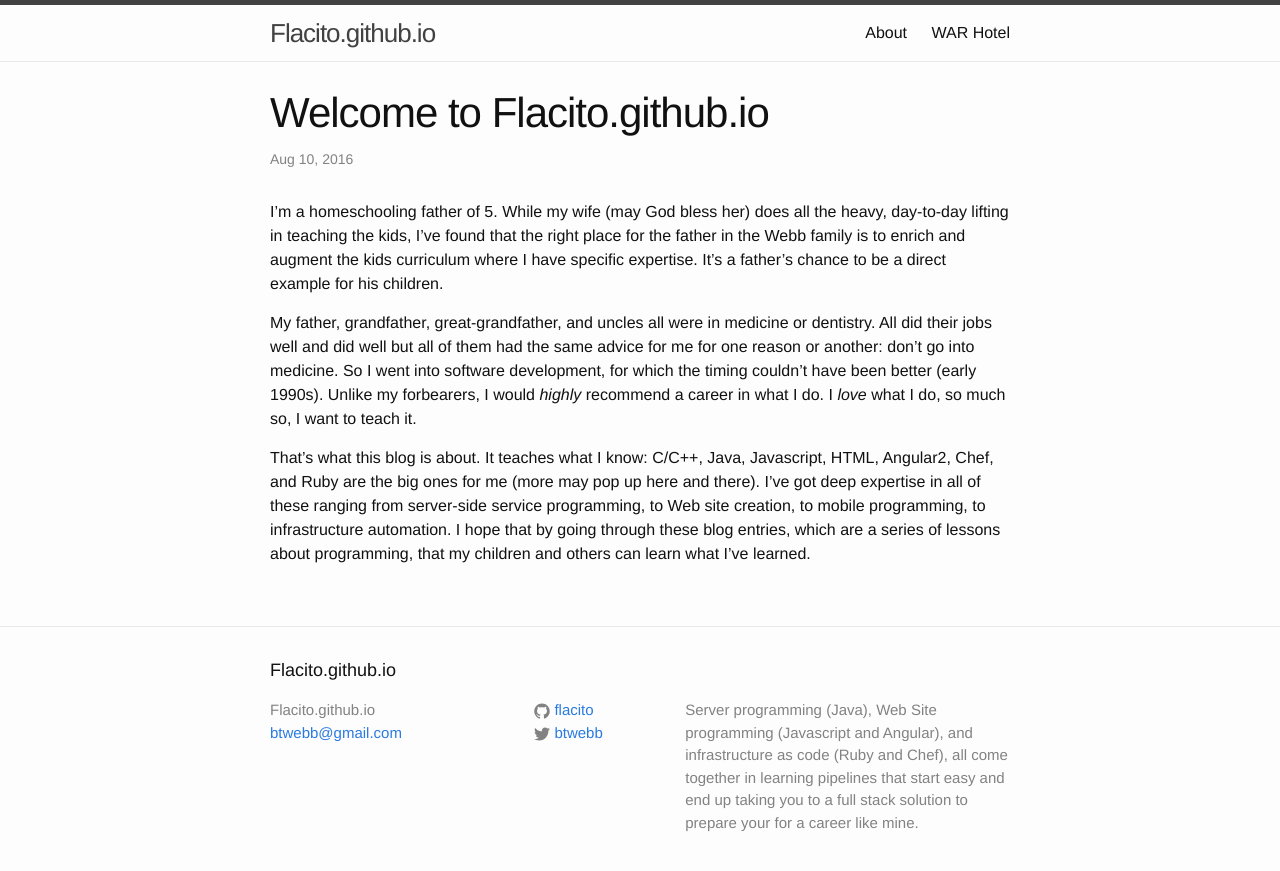
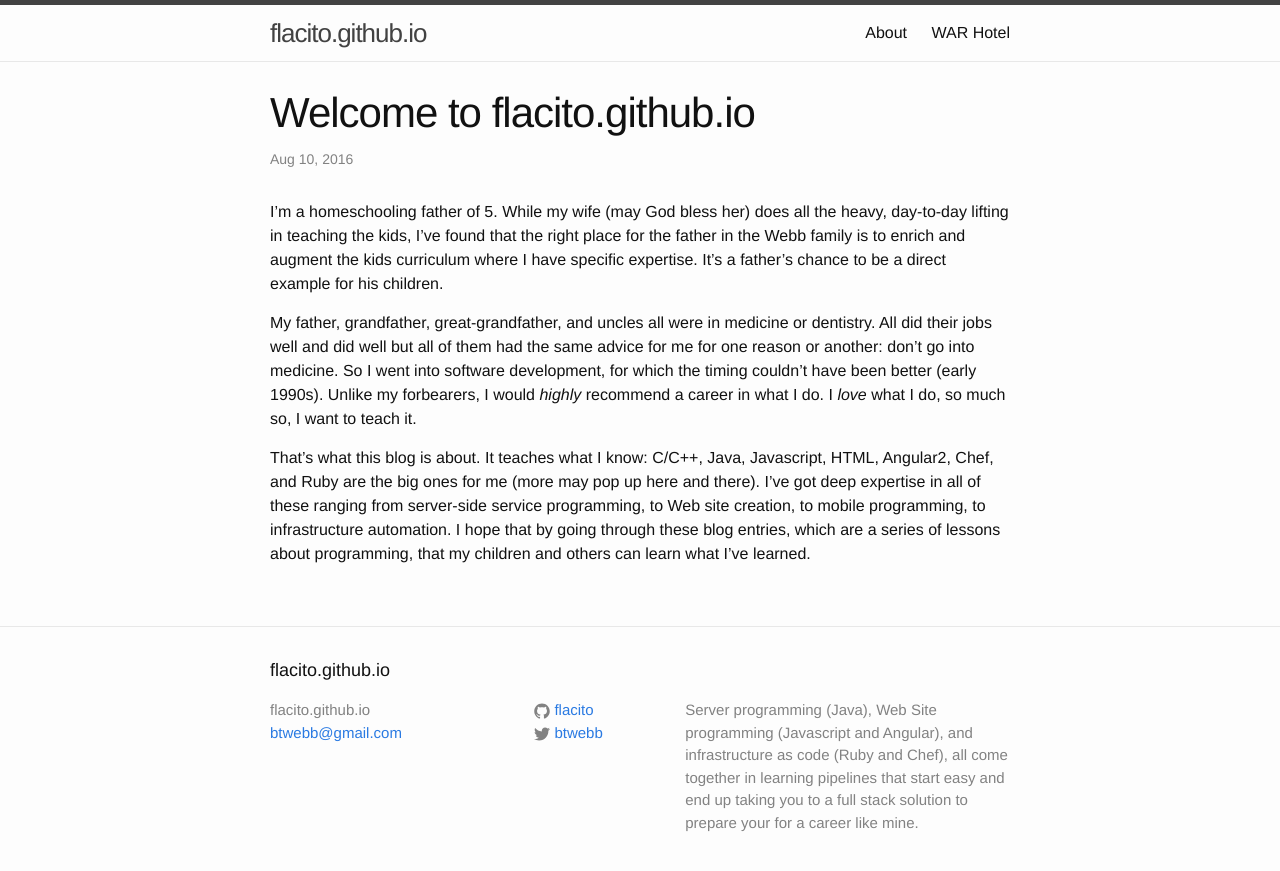
Before and after one commit to flacito/flacito.github.io, a Jekyll site: the page built from _posts/2016-08-10-welcome-to-jekyll.markdown, in a window 1280 px wide. Shown: the top 871 px of the page. Built offline with Jekyll 4.4.1, drawn with Linux system fonts in a browser that asks for light colours.

```diff
--- a/_config.yml
+++ b/_config.yml
@@ -1,6 +1,6 @@
 permalink: /:title/
 
-title: Flacito.github.io
+title: flacito.github.io
 email: btwebb@gmail.com
 description: > # this means to ignore newlines until "baseurl:"
   Server programming (Java), Web Site programming (Javascript and Angular), and infrastructure as code (Ruby and Chef),
--- a/_posts/2016-08-10-welcome-to-jekyll.markdown
+++ b/_posts/2016-08-10-welcome-to-jekyll.markdown
@@ -1,6 +1,6 @@
 ---
 layout: post
-title:  "Welcome to Flacito.github.io"
+title:  "Welcome to flacito.github.io"
 date:   2016-08-10 15:29:29 -0400
 categories: jekyll update
 ---
```
